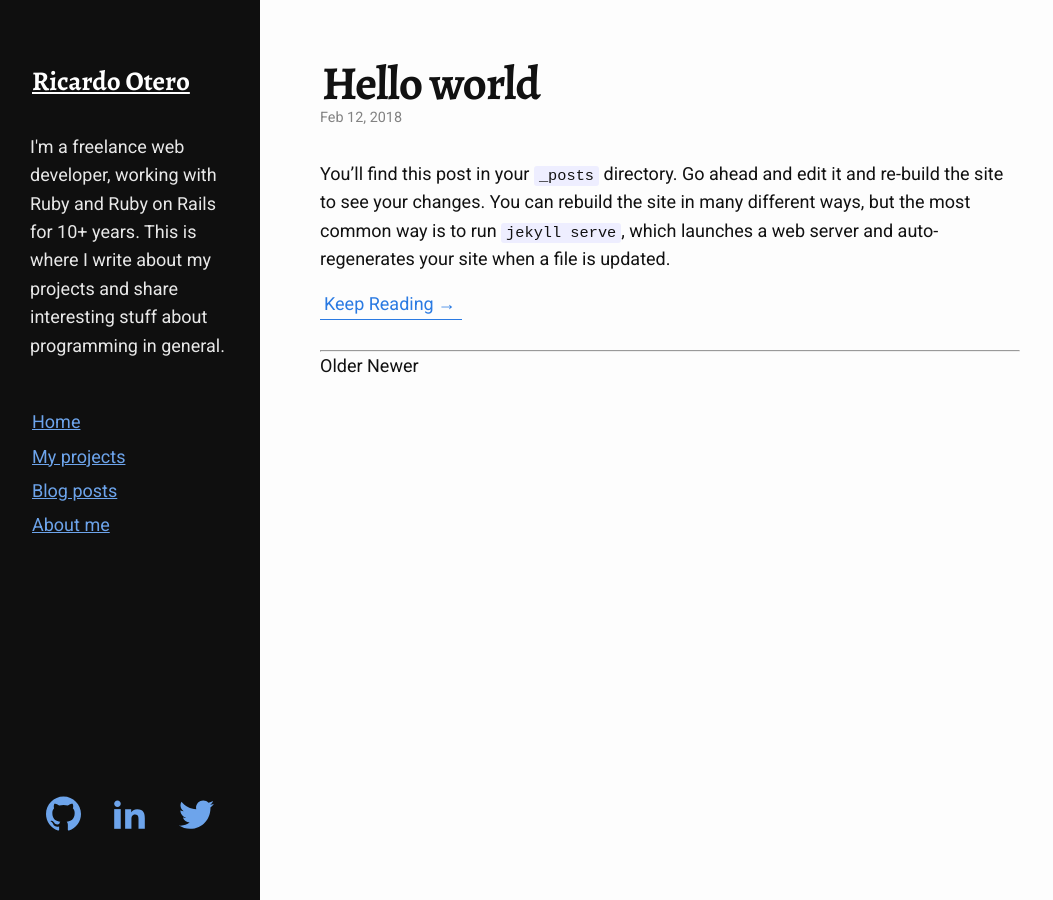
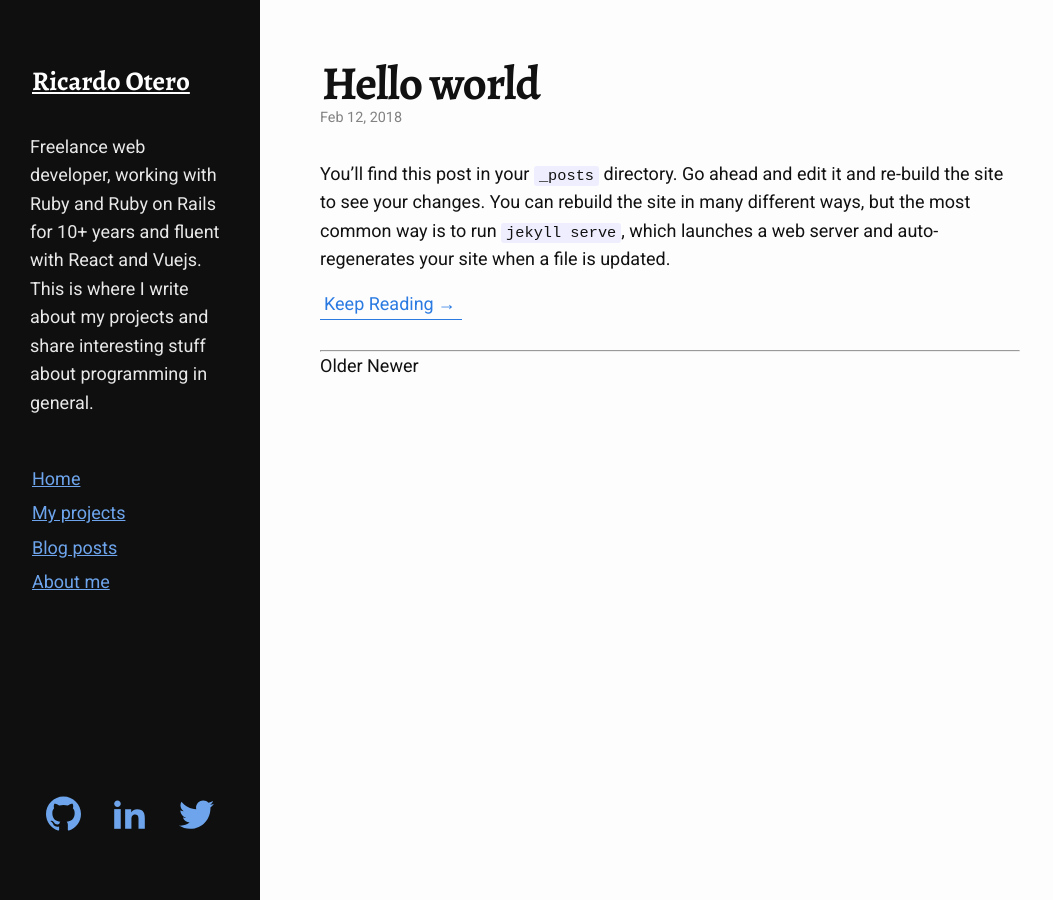
Before and after one commit to rikas/rikas.github.io, a Jekyll site: the page built from index.html, in a window 1280 px wide. Shown: the whole page, without its empty margins (0-1053 px from the left). Built offline with Jekyll 4.4.1, drawn with Linux system fonts in a browser that asks for light colours; the list of posts is cut into pages by our own code.

Commit message:
Fixed description

```diff
--- a/_layouts/default.html
+++ b/_layouts/default.html
@@ -12,9 +12,9 @@
           </div>
 
           <p>
-            I'm a freelance web developer, working with Ruby and Ruby on Rails for 10+ years. This
-            is where I write about my projects and share interesting stuff about programming in
-            general.
+            Freelance web developer, working with Ruby and Ruby on Rails for 10+ years and fluent
+            with React and Vuejs. This is where I write about my projects and share interesting
+            stuff about programming in general.
           </p>
 
           <nav class="main-menu">
```
